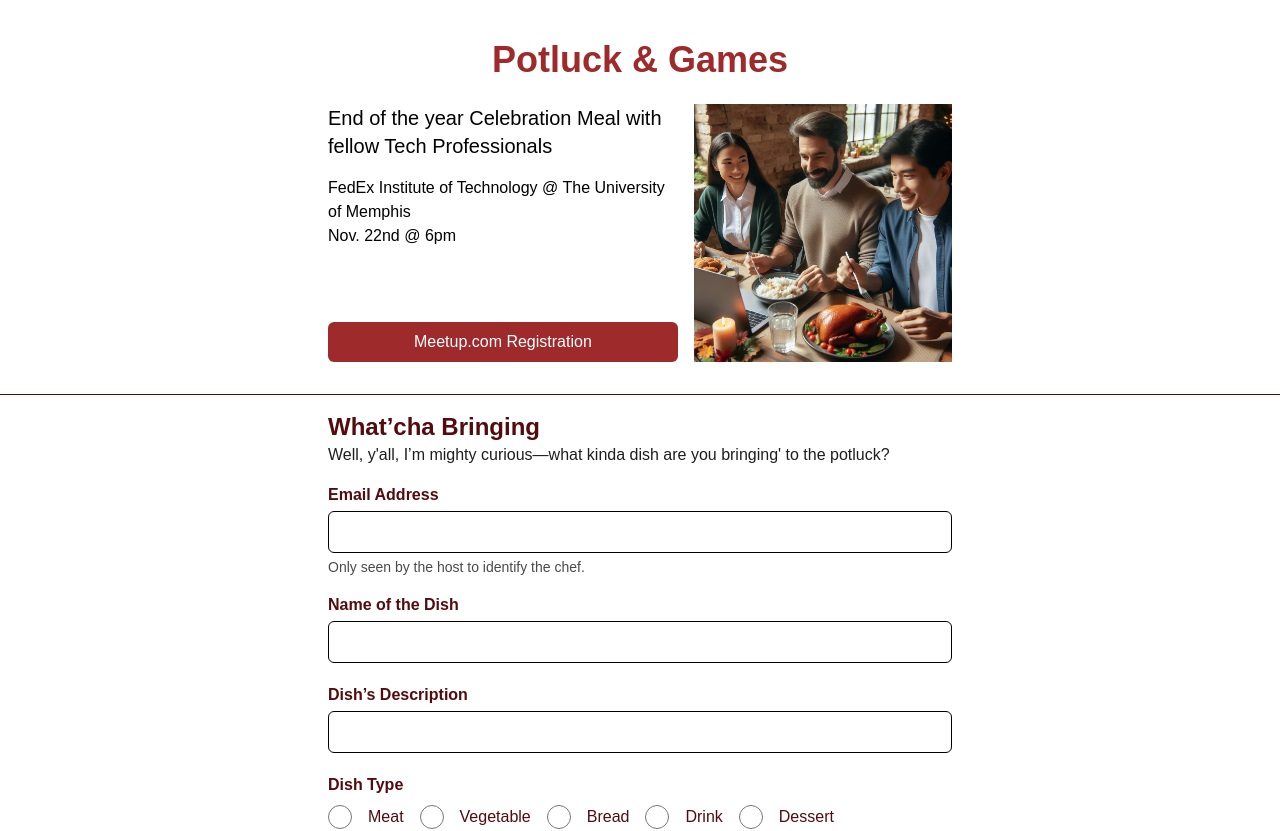
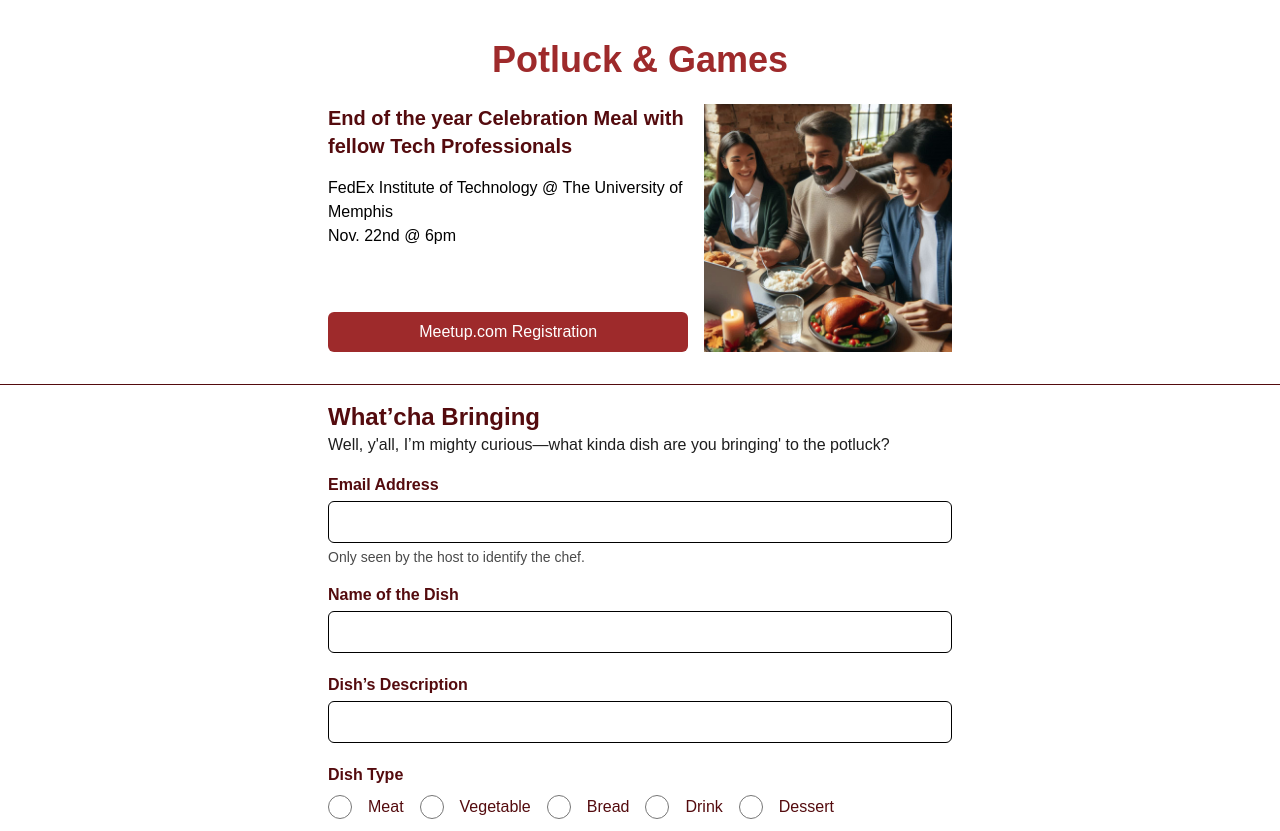
Before and after one commit to jcsmileyjr/potluckgames, a Next.js app: page / in a window 1280 px wide. Shown: the top 831 px of the page. Built offline with nearby package versions, Linux system fonts and the light colour scheme.

Commit message:
Style: Header - Tweak the text color

```diff
--- a/src/app/layout/Header/Header.tsx
+++ b/src/app/layout/Header/Header.tsx
@@ -17,12 +17,12 @@ export default function Header() {
           <div className="hidden sm:flex sm:flex-col sm:gap-4">
             <h1 className="text-accentRed font-bold text-center text-4xl py-2 mt-8">Potluck & Games</h1>
             <div className="sm:flex sm:flex-row sm:gap-4 lg:w-1/2 mx-auto">
-                <div className="flex flex-col gap-1 text-black justify-between">
+                <div className="flex flex-col gap-1 justify-between">
                   <div>
-                    <p className="text-xl mb-4">End of the year Celebration Meal with fellow Tech Professionals</p>
+                    <p className="text-xl mb-4 text-primaryBrown font-bold">End of the year Celebration Meal with fellow Tech Professionals</p>
                     <>
-                      <p className="text-base">FedEx Institute of Technology @ The University of Memphis</p>
-                      <p className="text-base">Nov. 22nd @ 6pm</p>
+                      <p className="text-base text-black">FedEx Institute of Technology @ The University of Memphis</p>
+                      <p className="text-base text-black">Nov. 22nd @ 6pm</p>
                     </>
                   </div>
                   <div className="mt-4 flex flex-col gap-3 text-black">
```
